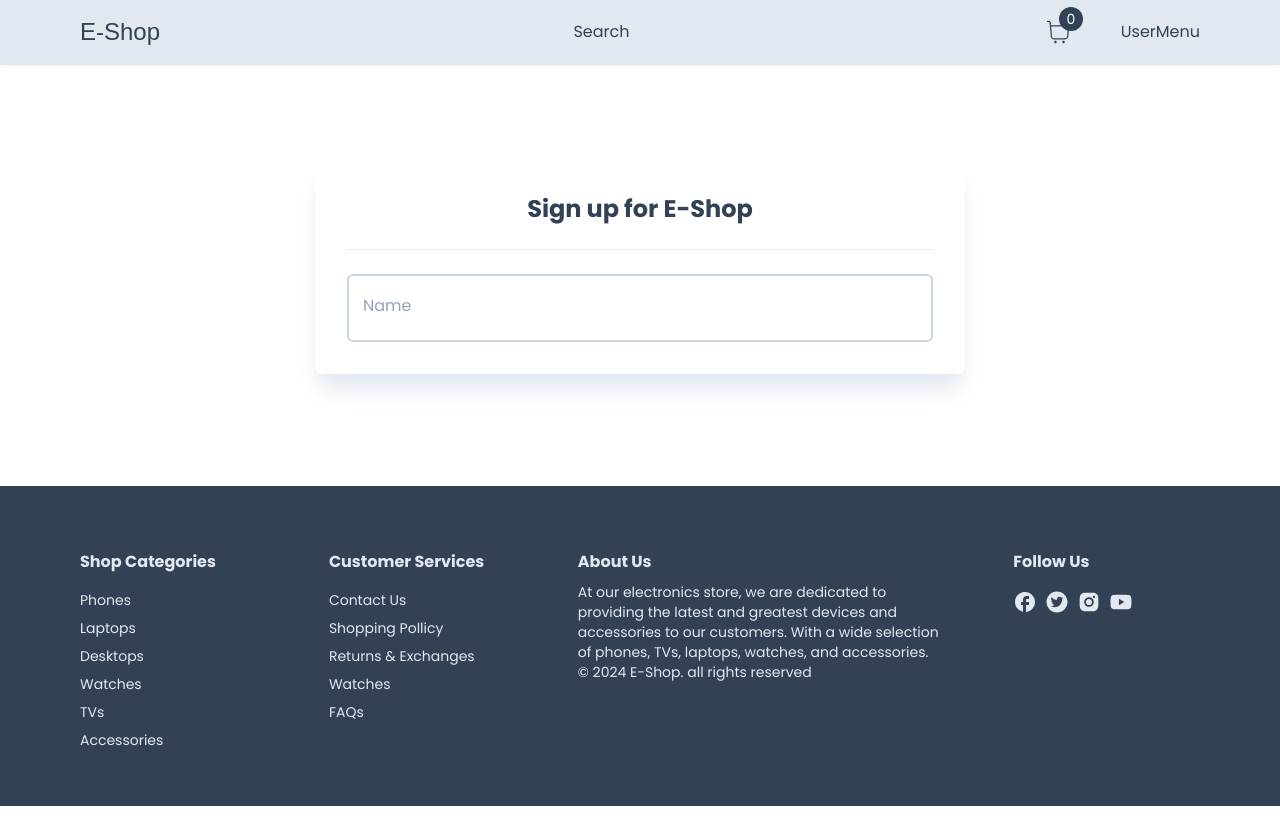
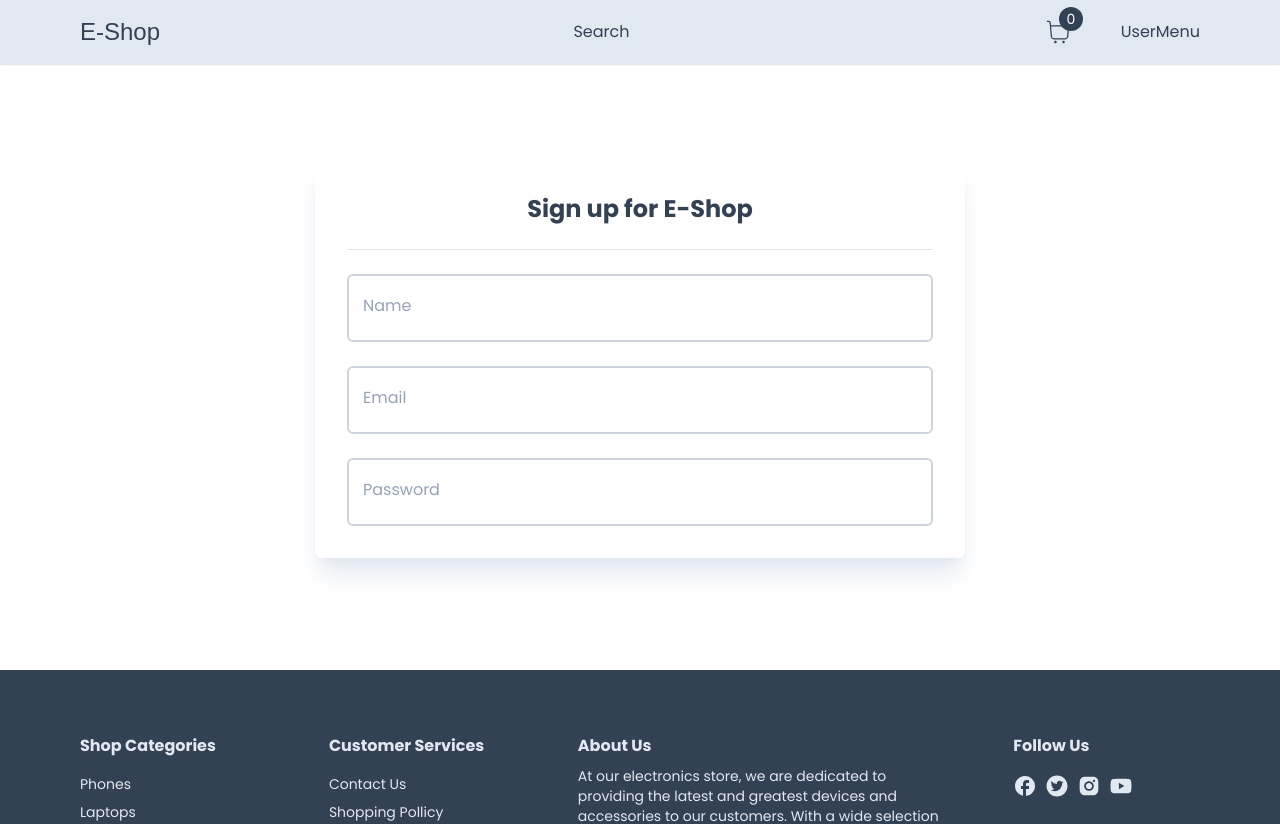
Before and after one commit to Alek30k/E-shop, a Next.js app: page /register in a window 1280 px wide. Shown: the top 824 px of the page. Built offline with nearby package versions, Linux system fonts and the light colour scheme; a web font is replaced by a local one.

Commit message:
last commit

```diff
--- a/app/register/RegisterForm.tsx
+++ b/app/register/RegisterForm.tsx
@@ -33,6 +33,23 @@ const RegisterForm = () => {
         errors={errors}
         required
       />
+      <Input
+        id="email"
+        label="Email"
+        disabled={isLoading}
+        register={register}
+        errors={errors}
+        required
+      />
+      <Input
+        id="password"
+        label="Password"
+        disabled={isLoading}
+        register={register}
+        errors={errors}
+        required
+        type="password"
+      />
     </>
   );
 };
```
